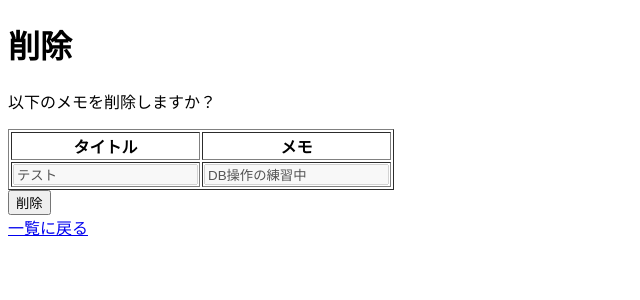
After one commit to kubota-a/-learning-notes, a Flask app: page /1/delete in a window 1280 px wide. The commit adds this page. Shown: the top 300 px of the page, without its empty margins (0-640 px from the left). Run offline with Flask 3, Linux system fonts and the light colour scheme.

Commit message:
トップ画面に「削除」ボタンを設置・削除画面のGET部分を実装

```diff
--- a/flask-practice/app.py
+++ b/flask-practice/app.py
@@ -40,13 +40,13 @@ def top():
 def regist():
     # POST（Create処理）
     if request.method == 'POST':    # 今来たリクエストがPOST（登録ボタンが押された）なら、下記の処理を行う
-        # フォームから値を取得
-        title = request.form.get('title')    # フォームからPOSTされたデータ（request.form）から、name="title" の値を取得して変数titlreに格納
-        body = request.form.get('body')    # フォームからPOSTされたデータ（request.form）から、name="body" の値を取得して変数bodyに格納
+        # フォームから値を取得　フォームからPOSTされた"title" という名前の値（新規で登録したいメモのタイトル）を取得して、Python変数titlreに格納。bodyも同様
+        title = request.form.get('title')
+        body = request.form.get('body')
 
         # SQLAlchemyでCreate
         memo = Memo(title=title, body=body)
-        # Memoモデルのtitleカラムに、Python変数titleの値を入れる・bodyも同様(左：DBのカラム、右：フォームから取得した値を入れた変数)
+        # Memoモデルのtitleカラムに、Python変数titleの値を入れて「memo」というMemoインスタンスを作る・bodyも同様(左：DBのカラム、右：フォームから取得した値を入れたPython変数)
         db.session.add(memo)    # 上記を保存候補に入れる（新規登録の場合必ずaddが必要。まだDBに書きこまれてない）
         db.session.commit()    # 保存候補になっていた処理を確定する（DBに書き込みされる）
 
@@ -57,17 +57,17 @@ def regist():
     return render_template('regist.html')
 
 # 編集画面　トップ画面の「編集ボタン」からアクセス。
-@app.route("/<id>/edit", methods = ['GET', 'POST'])    # <int:id>にすると自動でintに変換される。「id」はURLパラメータ（どのデータかを指定するための情報）
+@app.route("/<int:id>/edit", methods = ['GET', 'POST'])    # <int:id>にすると自動でintに変換される。「id」はURLパラメータ（どのデータかを指定するための情報）
 def edit(id):    # URLパラメータが引数。ここで「どのメモを編集するか」が決まる
 
-    # URLでIDを受け取る→DBからその1件を取得→初期値入りのフォームを表示（GET/POST共通）
+    # URLでIDを受け取る→DBからその1件を取得→HTML側で初期値入りのフォームを表示（GET/POST共通）
     memo = Memo.query.get(id)    # memoテーブルから主キーがidのレコードを1件取得し、「memo」というオブジェクトとして返す
     if memo is None:    # memoが空だったら=URLに存在しないIDが来たら
         abort(404)    # エラー画面を返す
 
     # POST（Update処理）
     if request.method == 'POST':
-        # Memoクラスから作成したインスタンスmemoのtitleカラムの値を、フォームからPOSTされたname="title" の値（更新したい内容）に書き換える。bodyも同様
+        # Memoクラスから作成したインスタンスmemoのtitleカラムの値を、フォームからPOSTされた"title" という名前の値（メモの新しいタイトル）に書き換える。bodyも同様
         memo.title = request.form.get('title')
         memo.body = request.form.get('body')
 
@@ -77,6 +77,27 @@ def edit(id):    # URLパラメータが引数。ここで「どのメモを編
     # GET（画面を最初に開いたとき）だった場合は編集画面の表示のみ
     return render_template("edit.html", memo=memo)    # 取得したmemoをテンプレートに渡して編集画面を返す
 
+# 削除画面　トップ画面の「削除ボタン」からアクセス。
+@app.route("/<int:id>/delete", methods = ['GET', 'POST'])    # <int:id>にすると自動でintに変換される。「id」はURLパラメータ（どのデータかを指定するための情報）
+def delete(id):    # URLパラメータが引数。ここで「どのメモを削除するか」が決まる
+
+    # URLでIDを受け取る→DBからその1件を取得→（GET/POST共通）
+    memo = Memo.query.get(id)    # memoテーブルから主キーがidのレコードを1件取得し、「memo」というオブジェクトとして返す
+    if memo is None:    # memoが空だったら=URLに存在しないIDが来たら
+        abort(404)    # エラー画面を返す
+
+    # POST（Update処理）
+    if request.method == 'POST':
+        # Memoクラスから作成したインスタンスmemoのtitleカラムの値を、フォームからPOSTされた"title" という名前の値（メモの新しいタイトル）に書き換える。bodyも同様
+        memo.title = request.form.get('title')
+        memo.body = request.form.get('body')
+
+        db.session.commit()    # 上記の処理を確定する（）DBに書き込まれる　※すでにDBに存在していたオブジェクトを取得した場合、add()しなくても自動で管理対象になる
+        return redirect('/')    # 更新が終わったら、トップ画面に戻す（GET）
+
+    # GET（画面を最初に開いたとき）だった場合は編集画面の表示のみ
+    return render_template("delete.html", memo=memo)    # 取得したmemoをテンプレートに渡して削除画面を返す
+
 
 if __name__ == "__main__":
     app.run(debug=True)
--- /dev/null
+++ b/flask-practice/templates/delete.html
@@ -0,0 +1,23 @@
+{% extends "base.html" %}
+{% block content %}
+<h1>削除</h1>
+<p>以下のメモを削除しますか？</p>
+<form method="POST">  <!-- ■　"submit"とセット。 -->
+    <table border="1">
+        <tr>
+            <th>タイトル</th>
+            <th>メモ</th>
+        </tr>
+        <tr>
+            <td>
+                <input type="text" name="title" value="{{memo.title}}" disabled>  <!-- 「disabled」でフォームを不活性にし、編集無効にしておく -->
+            </td>
+            <td>
+                <input type="text" name="body" value="{{memo.body}}" disabled>
+            </td>
+        </tr>
+    </table>
+    <input type="submit" value="削除">  <!-- "submit"　フォーム送信ボタン　■に従ってinputの値を集め、POSTリクエストでデータ送信 -->
+</form>
+<a href="/" role="button">一覧に戻る</a>  <!-- aタグ　リンクボタン　GETリクエストで画面移動 -->
+{% endblock %}
--- a/flask-practice/templates/index.html
+++ b/flask-practice/templates/index.html
@@ -9,7 +9,7 @@
             <tr>
                 <th>タイトル</th>  <!-- 「タイトル」ヘッダーセル -->
                 <th>メモ</th>  <!-- 「メモ」ヘッダーセル -->
-                <th></th>  <!-- 空のヘッダーセル -->
+                <th></th>  <!-- 空のヘッダーセル（編集ボタン・削除ボタン用） -->
             </tr>
             {% for memo in memo_list %}
                 <tr>
@@ -17,6 +17,7 @@
                     <td>{{memo.body}}</td>  <!-- 個別のメモ -->
                     <td>
                         <a href="/{{memo.id}}/edit" role="button">編集</a>  <!-- memoのidを含む編集画面へのリンクを仕込んだ「編集」ボタンを設置 -->
+                        <a href="/{{memo.id}}/delete" role="button">削除</a>  <!-- memoのidを含む編集画面へのリンクを仕込んだ「編集」ボタンを設置 -->
                     </td>
                 </tr>
             {% endfor %}
```
